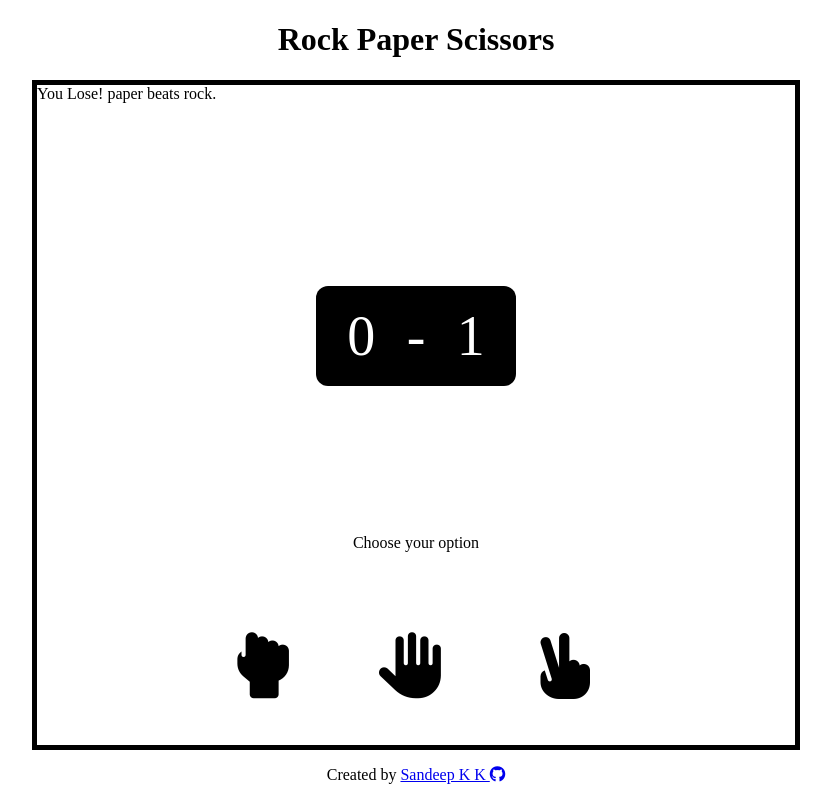
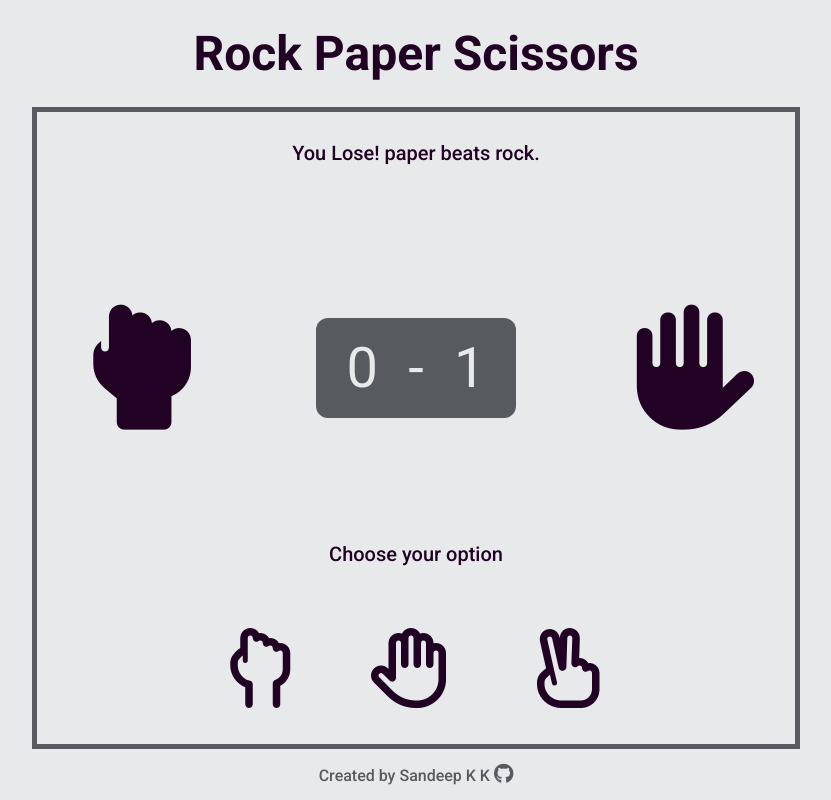
Before and after one commit to sandeepdotcode/rock-paper-scissors, a plain HTML site: page index.html in a window 1280 px wide. Both pictures are taken after a click on the button 486 px from the left and 665 px from the top of the page. Shown: the whole page, without its empty margins (224-1055 px from the left). Drawn offline with Linux system fonts and the light colour scheme.

Commit message:
Finish adding UI

```diff
--- a/index.html
+++ b/index.html
@@ -17,7 +17,7 @@
         <h1 class="rps">Rock Paper Scissors</h1>
     </header>
     <main class="main-container">
-        <div class="status"></div>
+        <div class="status">First to five rounds win!</div>
         <div class="field">
             <div class="player-option"></div>
             <div class="score"><span class="player-score">0</span><span class="hyphen">-</span><span class="computer-score">0</span></div>
@@ -25,9 +25,9 @@
         </div>
         <div class="select-text">Choose your option</div>
         <div class="options">
-            <button id="rock" class="rock weapon-button"><i class="fas fa-hand-rock"></i></button>
-            <button id="paper" class="paper weapon-button"><i class="fas fa-hand-paper"></i></button>
-            <button id="scissors" class="scissors weapon-button"><span class="fa-rotate-270"><i class="fas fa-hand-scissors fa-flip-horizontal"></i></span></button>
+            <button id="rock" class="rock weapon-button"><i class="far fa-hand-rock"></i></button>
+            <button id="paper" class="paper weapon-button"><i class="far fa-hand-paper"></i></button>
+            <button id="scissors" class="scissors weapon-button"><span class="fa-rotate-270"><i class="far fa-hand-scissors fa-flip-horizontal"></i></span></button>
         </div>
     </main>
     <footer class="footer">
--- a/scripts/main.js
+++ b/scripts/main.js
@@ -1,11 +1,5 @@
 let playerScore = 0;
 let computerScore = 0;
-
-// function to get player choice and computer choice
-function getInputs() {
-    playerSelection = prompt("Rock, Paper, Scissors?").toLowerCase();
-
-}
 
 // function that makes the computers play
 // randomly returns 'rock', 'paper' or 'scissors'
@@ -13,6 +7,26 @@ function computerPlay() {
     let play = ['rock', 'paper', 'scissors'];
     let random = Math.floor(Math.random()*3);
     return play[random];
+}
+
+// function to diplay the choices
+function showChoice(playerSelection, computerSelection) {
+    const playerChoice = document.querySelector('div.player-option');
+    const computerChoice = document.querySelector('div.computer-option');
+
+    if (playerSelection == 'scissors') {
+        playerChoice.innerHTML = '<span class="fa-rotate-270"><i class="fas fa-hand-scissors fa-flip-horizontal"></i></span>';
+    }
+    else {
+        playerChoice.innerHTML = `<i class="fas fa-hand-${playerSelection}"></i>`
+    }
+
+    if (computerSelection == 'scissors') {
+        computerChoice.innerHTML = '<i class="fas fa-hand-scissors fa-rotate-90"></i>';
+    }
+    else {
+        computerChoice.innerHTML = `<i class="fas fa-hand-${computerSelection} fa-flip-horizontal"></i>`
+    }
 }
 
 // function to play one round of the game
@@ -56,23 +70,43 @@ function showRoundResult(result, playerSelection, computerSelection) {
     computerScoreDisp.textContent = computerScore;
 }
 
+// function to decide if game is over
+function gameOver() {
+    if (playerScore === 5 || computerScore === 5)
+        return true;
+    return false;
+}
+
+// function to disable buttons and end the game
+function endGame() {
+    buttons.forEach(button => button.setAttribute('disabled', ''));
+}
+
 // function to show the final winner of the game
 function showFinalResult() {
+    const status = document.querySelector('.status');
+
     if (playerScore > computerScore) {
-        console.log(`You won 😀. The score is 3 - ${computerScore}`);
+        status.textContent = `You won the game 😀.`;
     }
     else {
-        console.log(`You lost 🙁. The score is ${playerScore} - 3`);
+        status.textContent = `You lost the game 🙁.`;
     }
 }
 
+// button event handling
 buttons = document.querySelectorAll('.weapon-button');
 
-buttons.forEach(button => button.addEventListener('click', function(e) {
+buttons.forEach(button => button.addEventListener('click', () => {
     const playerSelection = button.getAttribute('id');
     const computerSelection = computerPlay();
 
     result = playRound(playerSelection, computerSelection);
+    showChoice(playerSelection, computerSelection);
     showRoundResult(result, playerSelection, computerSelection);
 
+    if (gameOver()) {
+        endGame();
+        showFinalResult();
+    }
 }))
--- a/styles/style.css
+++ b/styles/style.css
@@ -1,25 +1,39 @@
+@import url('https://fonts.googleapis.com/css2?family=Roboto:wght@300;400;500;700;900&display=swap');
+
+:root {
+    --background-color: #e8e9eb;
+    --border-color: #575A5E;
+    --main-color: #210124;
+}
+
 * {
     box-sizing: border-box;
+    margin: 0;
+    padding: 0;
 }
 
 html, body {
-    margin: 0;
-    padding: 0;
     height: 100%;
+    font-family: 'Roboto', sans-serif;
 }
 
 body {
     display: flex;
     flex-direction: column;
+    background-color: var(--background-color);
 }
 
 .header {
     width: 100%;
     text-align: center;
+    margin: 25px 0;
+    font-size: 24px;
+    font-weight: 700;
+    color: var(--main-color);
 }
 
 .main-container {
-    border: 5px solid black;
+    border: 5px solid var(--border-color);
     flex: 1 0 auto;
     margin: 0 20%;
     display: flex;
@@ -27,14 +41,30 @@ body {
 }
 
 .status {
-    height: 8%;
+    height: 13%;
+    padding: 10px 0;
+    font-weight: 500;
+    font-size: 20px;
+    display: flex;
+    justify-content: center;
+    align-items: center;
+    color: var(--main-color);
 }
 
 .field {
-    height: 60%;
+    height: 55%;
     display: flex;
     justify-content: center;
     align-items: center;
+    gap: 10%;
+}
+
+.player-option,
+.computer-option {
+    flex-shrink: 0;
+    flex-basis: auto;
+    width: 200px;
+    text-align: center;
 }
 
 .score {
@@ -42,16 +72,20 @@ body {
     height: 100px;
     width: 200px;
     border-radius: 12px;
+    flex: 0 0 auto;
     display: flex;
     justify-content: space-evenly;
     align-items: center;
-    color: white;
-    background-color: black;
+    color: var(--background-color);
+    background-color: var(--border-color);
 }
 
 .select-text {
     height: 8%;
+    font-weight: 500;
+    font-size: 20px;
     text-align: center;
+    color: var(--main-color);
 }
 
 .options {
@@ -77,8 +111,18 @@ body {
     height: 100px;
 }
 
+.far {
+    font-size: 80px;
+    color: var(--main-color);
+}
+
+.far:hover {
+    color: var(--border-color);
+}
+
 .fas {
-    font-size: 66px;
+    font-size: 125px;
+    color: var(--main-color);
 }
 
 .fa-rotate-270 {
@@ -88,4 +132,22 @@ body {
 .footer {
     flex-shrink: 0;
     text-align: center;
+    margin: 15px 0;
+    color: var(--border-color);
+    font-weight: 500;
+    font-size: 16px;
 }
+
+.creator a {
+    text-decoration: none;
+    color: var(--border-color);
+}
+
+.fa-github {
+    transition: transform 0.3s ease-in-out;
+    font-size: 20px;
+}
+
+.fa-github:hover {
+    transform: rotate(360deg) scale(1.1);
+}
```
